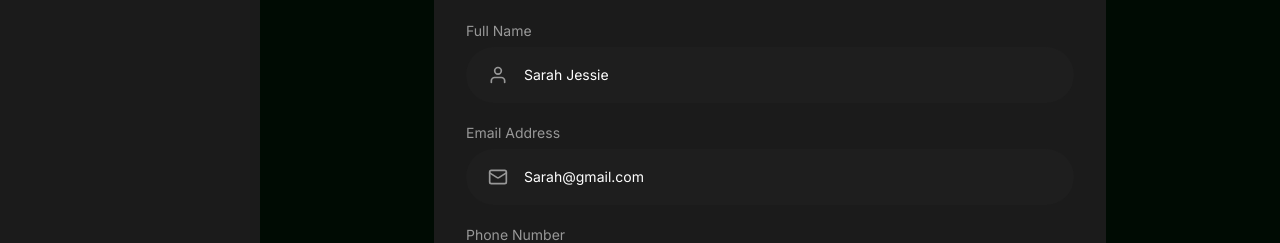
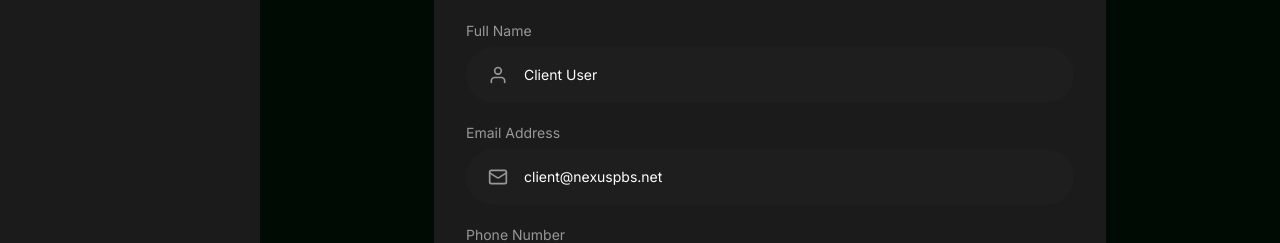
Before and after one commit to Kodevio-Limited/Client_Dashboard_Lorenzo, a Next.js app: page /dashboard/account/profile in a window 1280 px wide. Shown: the part 419-662 px from the top of the page. Built offline with nearby package versions, Linux system fonts and the light colour scheme.

Commit message:
page fix

```diff
--- a/app/dashboard/account/profile/page.tsx
+++ b/app/dashboard/account/profile/page.tsx
@@ -71,7 +71,7 @@
                 </span>
                 <input
                   type="text"
-                  defaultValue="Sarah Jessie"
+                  defaultValue="Client User"
                   className="w-full bg-transparent border-none text-sm text-white placeholder-dark-200/50 focus:outline-none"
                   placeholder="Enter your full name"
                 />
@@ -87,7 +87,7 @@
                 </span>
                 <input
                   type="email"
-                  defaultValue="Sarah@gmail.com"
+                  defaultValue="client@nexuspbs.net"
                   className="w-full bg-transparent border-none text-sm text-white placeholder-dark-200/50 focus:outline-none"
                   placeholder="Enter your email"
                 />
```
